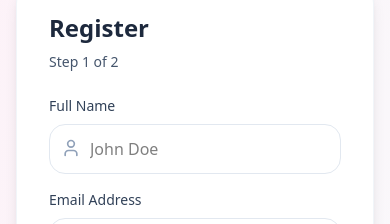
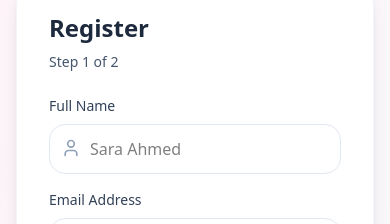
Before and after one commit to AliyahAlabdali/Yaqidh, a React (Vite) app: page /register in a window 390 px wide. Shown: the part 189-413 px from the top of the page. Built offline with nearby package versions, Linux system fonts and the light colour scheme.

Commit message:
Update Register page name to Sara and phone number country code to +966

```diff
--- a/src/pages/Register.jsx
+++ b/src/pages/Register.jsx
@@ -105,7 +105,7 @@ export default function Register() {
                       name="fullName"
                       value={formData.fullName}
                       onChange={handleInputChange}
-                      placeholder="John Doe"
+                      placeholder="Sara Ahmed"
                       className="w-full pl-10 pr-4 py-3 border border-slate-200 rounded-xl focus:outline-none focus:ring-2 focus:ring-brand-500 focus:border-transparent transition"
                     />
                   </div>
```
